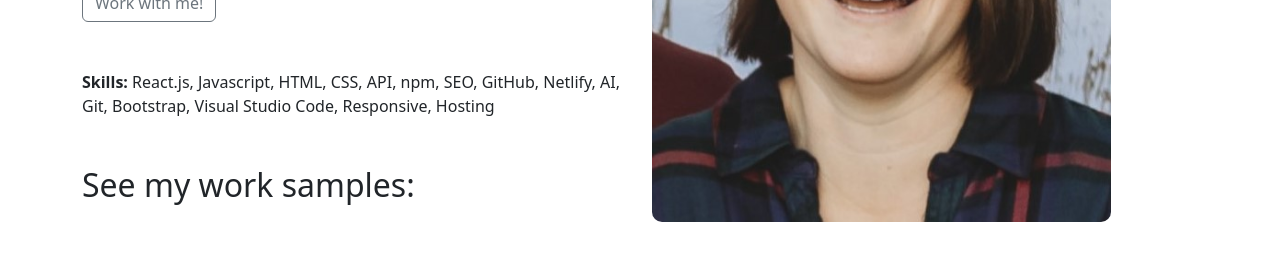
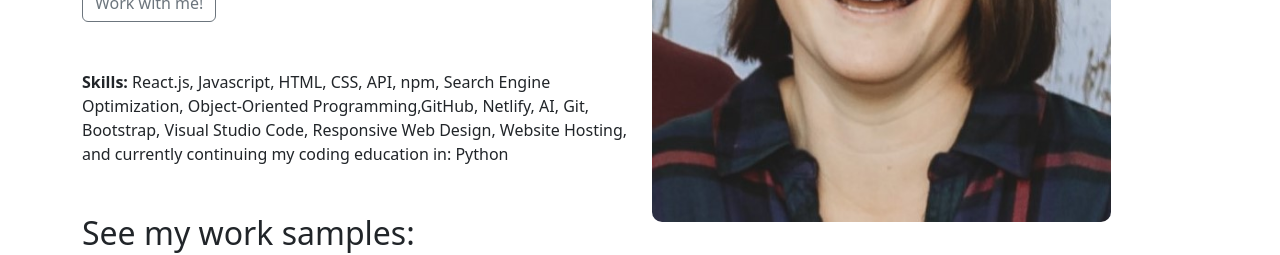
Before and after one commit to SKennedy4123/kennedy-frontend-portfolio, a React (Create React App) app: page / in a window 1280 px wide. Shown: the part 384-639 px from the top of the page. Built offline with nearby package versions, Linux system fonts and the light colour scheme.

Commit message:
Update skills in bio section

```diff
--- a/src/PhotoBio.js
+++ b/src/PhotoBio.js
@@ -13,7 +13,7 @@ export default function PhotoBio() {
             <p class="mb-5">In addition to being a junior frontend developer, I am an experienced music teacher of 11 years, and a small business owner providing custom designed sugar cookie art. Superb communication, organization, and customer service skills are qualities I bring to any work environment.
             </p>
             <a href="mailto:skennedy4123@gmail.com" type="button" class="btn btn-outline-secondary">Work with me!</a>
-            <p class="mt-5"><strong>Skills: </strong>React.js, Javascript, HTML, CSS, API, npm, SEO, GitHub, Netlify, AI, Git, Bootstrap, Visual Studio Code, Responsive, Hosting</p>
+            <p class="mt-5"><strong>Skills: </strong>React.js, Javascript, HTML, CSS, API, npm, Search Engine Optimization, Object-Oriented Programming,GitHub, Netlify, AI, Git, Bootstrap, Visual Studio Code, Responsive Web Design, Website Hosting, and currently continuing my coding education in: Python</p>
             <h2 class="mt-5">See my work samples:</h2>
             </div>
         </div>
```
